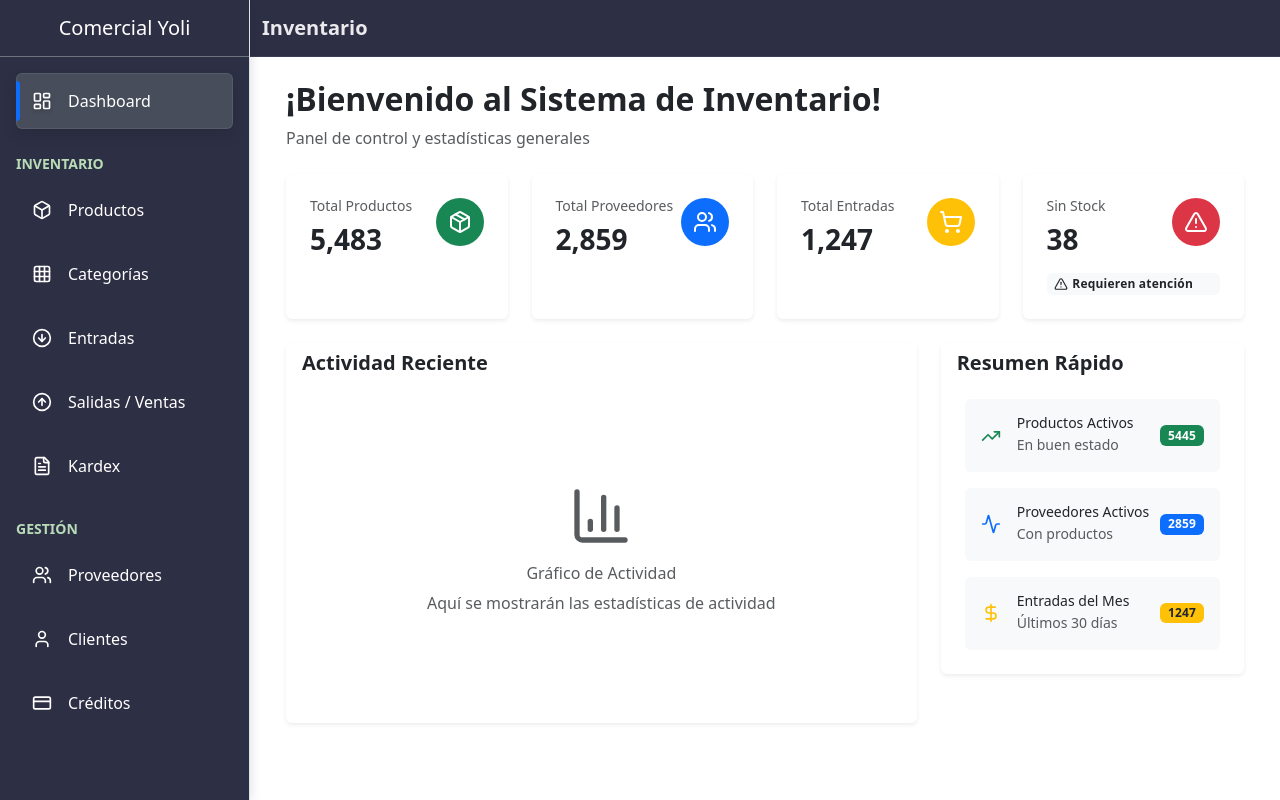
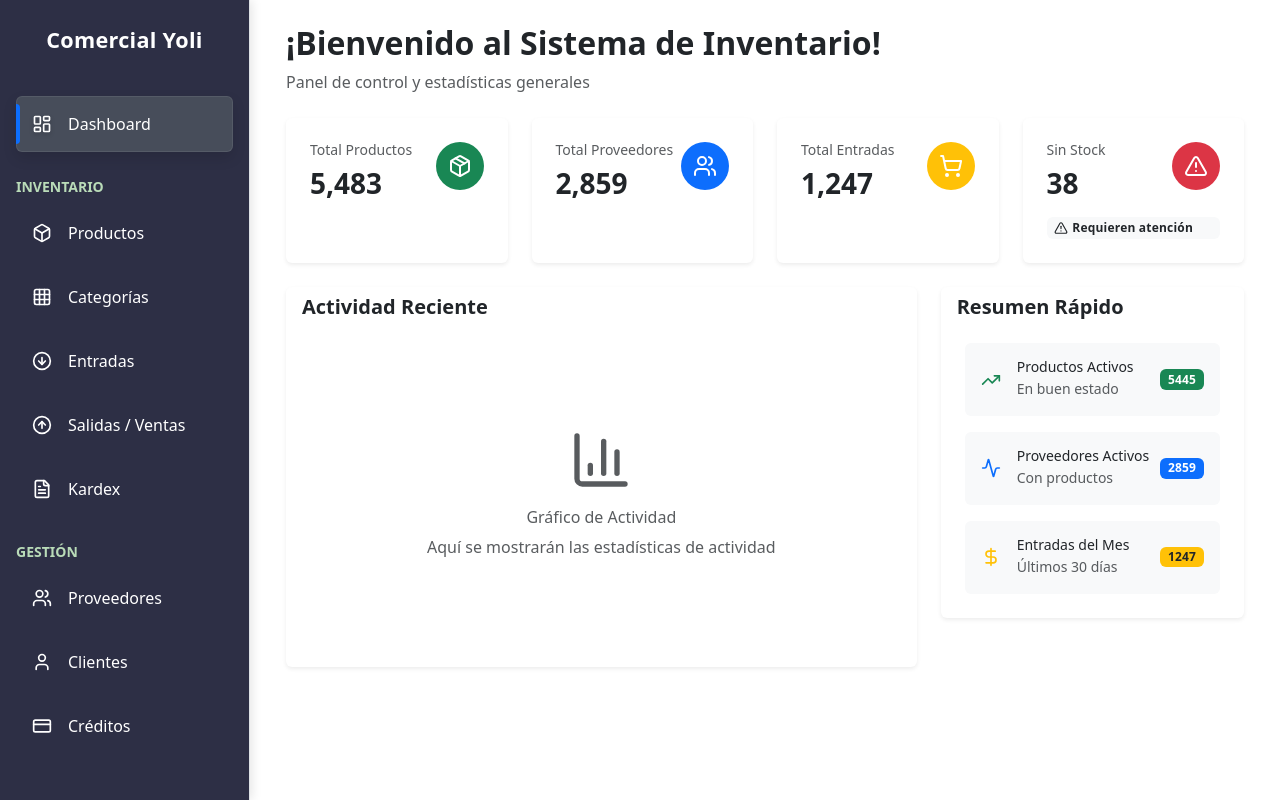
Before and after one commit to JhoaaVilca/sistema-inventario-frontend, a React (Vite) app: page / in a window 1280 px wide. Built offline with nearby package versions, Linux system fonts and the light colour scheme.

Commit message:
Mejorar diseño en DetalleEntrada y Layout; ajustar estilos y estructura de clases. Agregar indicador de carga en ListarSalidas.

```diff
--- a/src/modulos/Entradas/DetalleEntrada.jsx
+++ b/src/modulos/Entradas/DetalleEntrada.jsx
@@ -235,7 +235,7 @@ const DetalleEntrada = ({ entrada, isOpen, onToggle, onVerFactura, onSubirFactur
                 onClick={onToggle}
                 style={{ cursor: 'pointer' }}
             >
-                <div className="d-flex flex-wrap align-items-center justify-content-between gap-3">
+                <div className="d-flex flex-wrap align-items-center gap-3">
                     {/* Izquierda: proveedor y documento */}
                     <div className="d-flex align-items-center">
                         <Truck size={20} className="me-2 text-primary" />
@@ -249,15 +249,14 @@ const DetalleEntrada = ({ entrada, isOpen, onToggle, onVerFactura, onSubirFactur
                             </small>
                         </div>
                     </div>
-                    {/* Centro: total y estado */}
-                    <div className="d-flex align-items-center gap-3">
+                    {/* Derecha: bloque total + estado alineado y chevron al extremo */}
+                    <div className="ms-auto d-flex align-items-center gap-3">
                         <div className="text-end">
                             <small className="text-muted d-block">Total</small>
                             <span className="fw-bold text-success">{formatearMoneda(totalMostrado)}</span>
                         </div>
                         {getEstadoBadge(entrada.estado)}
                     </div>
-                    {/* Derecha: solo chevron para simplificar */}
                     <div className="d-flex align-items-center">
                         {isOpen ? <ChevronUp size={20} className="ms-1" /> : <ChevronDown size={20} className="ms-1" />}
                     </div>
--- a/src/modulos/Layout.jsx
+++ b/src/modulos/Layout.jsx
@@ -61,8 +61,10 @@ function Layout({ children }) {
                 }}>
 
                 {/* Header del sidebar */}
-                <div className="p-3 border-bottom border-secondary">
-                    <h5 className="text-white text-center mb-0">Comercial Yoli</h5>
+                <div className="p-4 border-0">
+                    <div className="text-white text-center mb-0 fw-bold" style={{ fontSize: '1.35rem', letterSpacing: '.3px' }}>
+                        Comercial Yoli
+                    </div>
                 </div>
 
                 {/* Enlaces de navegación */}
@@ -160,24 +162,22 @@ function Layout({ children }) {
             )}
 
             {/* Contenido principal */}
-            <div className="bg-white min-vh-100" style={{ marginLeft: isMobile ? '0' : '250px' }}>
-                {/* Navbar superior útil (sin título del módulo) */}
-                <nav className="navbar navbar-expand-lg navbar-dark navbar-olive fixed-top" style={{
-                    zIndex: 1030,
-                    marginLeft: isMobile ? '0' : '250px',
-                    width: isMobile ? '100%' : 'calc(100% - 250px)'
-                }}>
+            <div className="bg-white min-vh-100" style={{ marginLeft: isMobile ? '0' : '250px', position: 'relative' }}>
+                {/* Topbar solo en móviles */}
+                {isMobile && (
+                    <nav className="navbar navbar-dark navbar-olive fixed-top border-0" style={{ zIndex: 1030 }}>
                         <div className="container-fluid">
-                        <button className="btn btn-link d-lg-none me-2 text-white-75 text-decoration-none" onClick={toggleSidebar}>
+                            <button className="btn btn-link me-2 text-white-75 text-decoration-none" onClick={toggleSidebar} aria-label="Abrir menú">
                                 <Menu size={22} />
                             </button>
-                        <span className="navbar-brand mb-0 fw-bold">Inventario</span>
+                            <span className="navbar-brand mb-0 fw-bold">Comercial Yoli</span>
                             <div className="ms-auto"></div>
                         </div>
                     </nav>
+                )}
 
-                {/* Espaciador bajo la navbar fija */}
-                <div style={{ height: '56px' }}></div>
+                {/* Espaciador bajo topbar móvil */}
+                {isMobile && (<div style={{ height: '56px' }}></div>)}
 
                 {/* Contenido */}
                 <div className="container-fluid p-4">
--- a/src/modulos/Salidas/ListarSalidas.jsx
+++ b/src/modulos/Salidas/ListarSalidas.jsx
@@ -1,5 +1,5 @@
 import { useEffect, useState } from "react";
-import { Table, Button, Form, Card, Badge, Collapse, Alert, Modal } from "react-bootstrap";
+import { Table, Button, Form, Card, Badge, Collapse, Alert, Modal, Spinner } from "react-bootstrap";
 import AgregarSalida from "./AgregarSalida";
 import EditarSalida from "./EditarSalida";
 import DetalleSalida from "./DetalleSalida";
@@ -23,6 +23,7 @@ function ListarSalidas() {
     const [page, setPage] = useState(0);
     const [size, setSize] = useState(10); // Tamaño normal
     const [totalPages, setTotalPages] = useState(0);
+    const [cargando, setCargando] = useState(false);
 
     const toggleSalida = async (salidaId) => {
         try {
@@ -41,6 +42,7 @@ function ListarSalidas() {
 
     const obtenerSalidas = async () => {
         try {
+            setCargando(true);
             setErrorListado("");
             const { data } = await apiClient.get("/salidas", { params: { page, size } });
             setSalidas(data?.content || []);
@@ -48,11 +50,14 @@ function ListarSalidas() {
         } catch (error) {
             console.error("Error al obtener salidas:", error);
             setErrorListado("No se pudo cargar el listado de salidas.");
+        } finally {
+            setCargando(false);
         }
     };
 
     const filtrarSalidas = async () => {
         try {
+            setCargando(true);
             let url = `/salidas`;
             if (fechaInicio && fechaFin) {
                 url += `/filtrar/rango?inicio=${fechaInicio}&fin=${fechaFin}`;
@@ -64,6 +69,8 @@ function ListarSalidas() {
             setFiltrosActivos(Boolean(fechaInicio && fechaFin));
         } catch (error) {
             console.error("Error al filtrar salidas:", error);
+        } finally {
+            setCargando(false);
         }
     };
 
@@ -131,6 +138,7 @@ function ListarSalidas() {
                     <h3 className="mb-0 text-dark fw-bold">Gestión de Salidas</h3>
                     <small className="text-muted">Administra las salidas de productos del inventario</small>
                 </div>
+                {cargando && <Spinner animation="border" size="sm" />}
             </div>
 
             {errorListado && (
```
Lines whose indentation alone changed are shown as unchanged.
